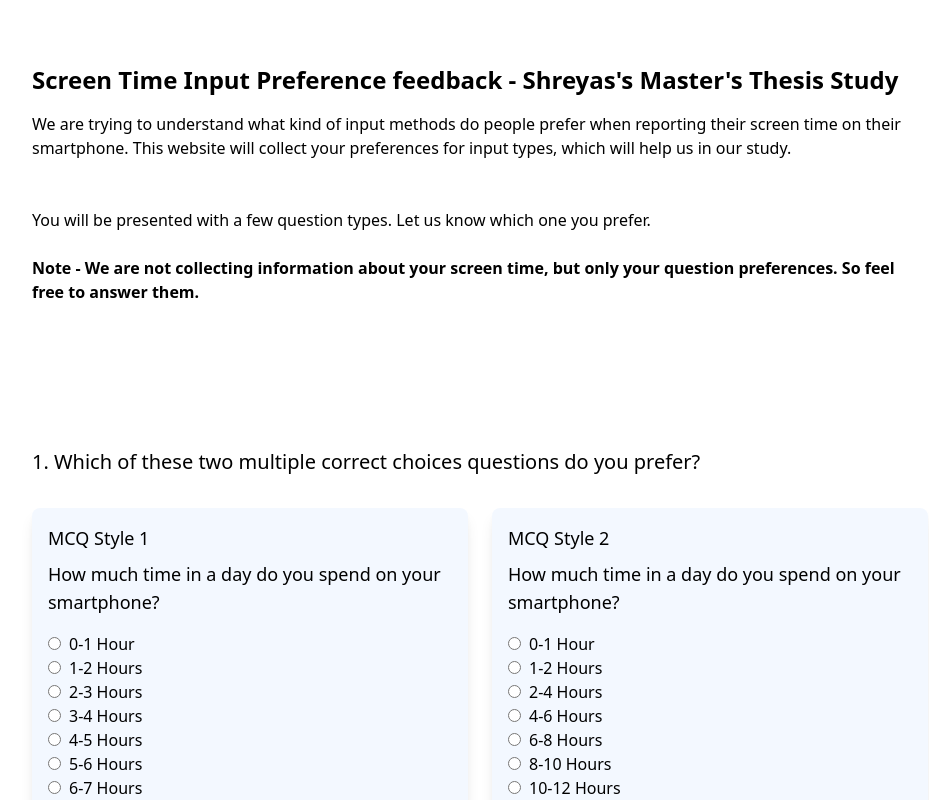
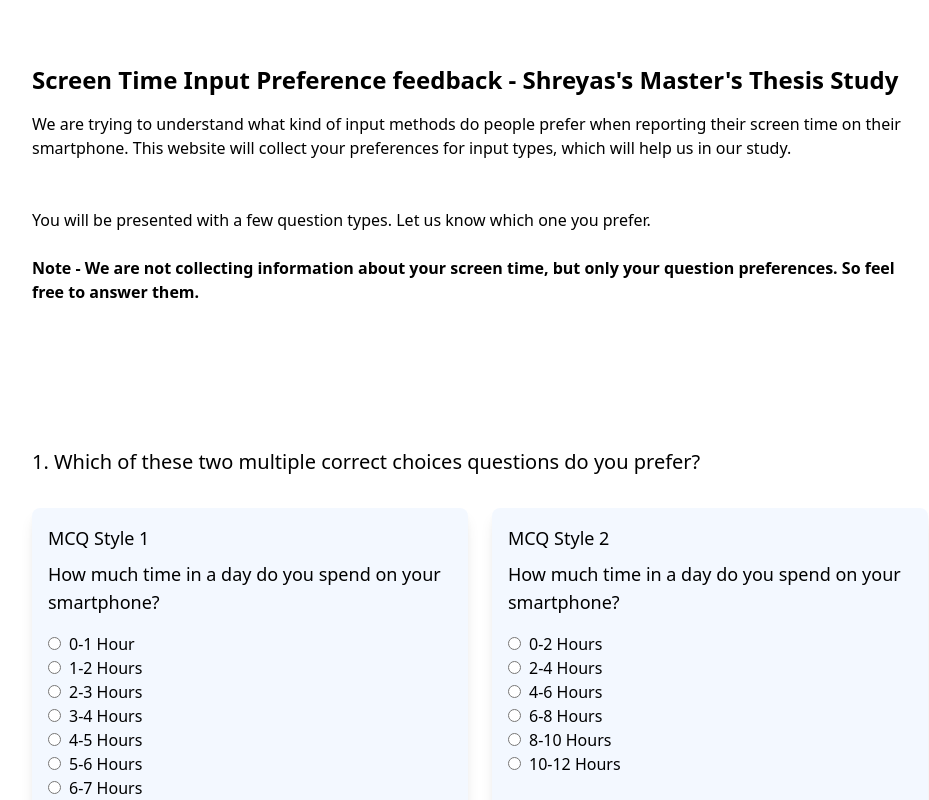
Before and after one commit to GLaDO8/sc-input-pref-testing, a React (Create React App) app: page / in a window 1280 px wide. Shown: the top 800 px of the page, without its empty margins (160-1089 px from the left). Built offline with nearby package versions, Linux system fonts and the light colour scheme.

Commit message:
updated mcq question 2

```diff
--- a/src/Components/Qchoicetype2.js
+++ b/src/Components/Qchoicetype2.js
@@ -11,25 +11,15 @@ class Qchoicetype2 extends Component {
               <p className="mb-4 text-lg">
                 How much time in a day do you spend on your smartphone?
               </p>
-              <label>
-                <input
-                  type="radio"
-                  name="qusage2"
-                  value="0-1 Hour"
-                  className="mr-2"
-                />
-                0-1 Hour
-              </label>
-              <br />
 
               <label>
                 <input
                   type="radio"
                   name="qusage2"
-                  value="1-2 Hours"
+                  value="0-2 Hours"
                   className="mr-2"
                 />
-                1-2 Hours
+                0-2 Hours
               </label>
               <br />
 
```
